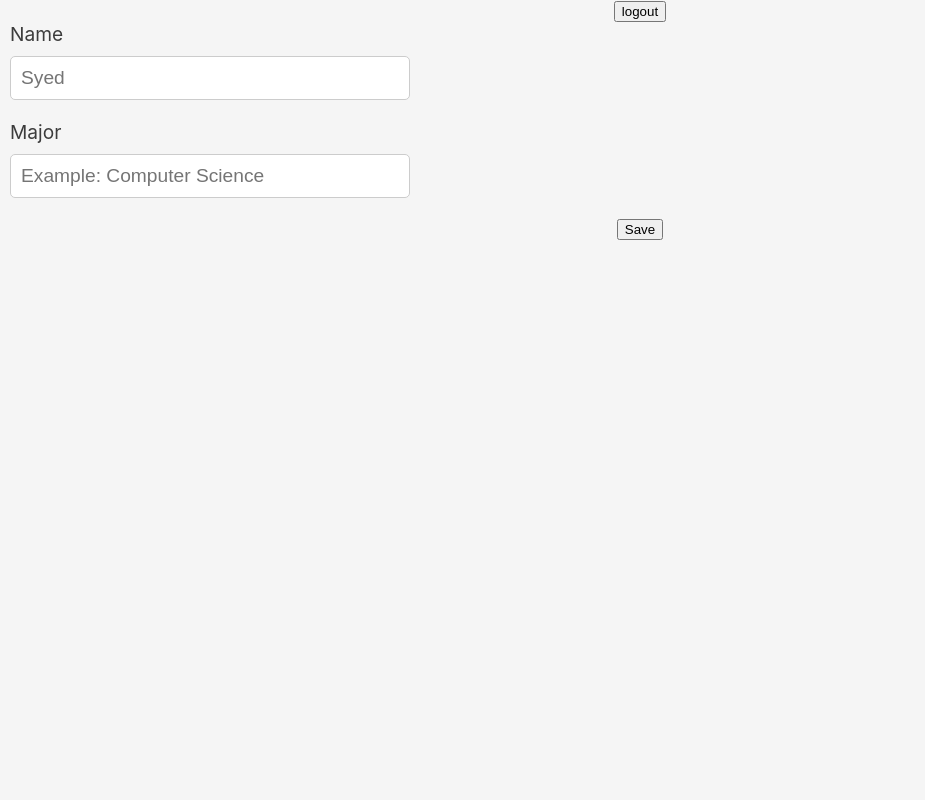
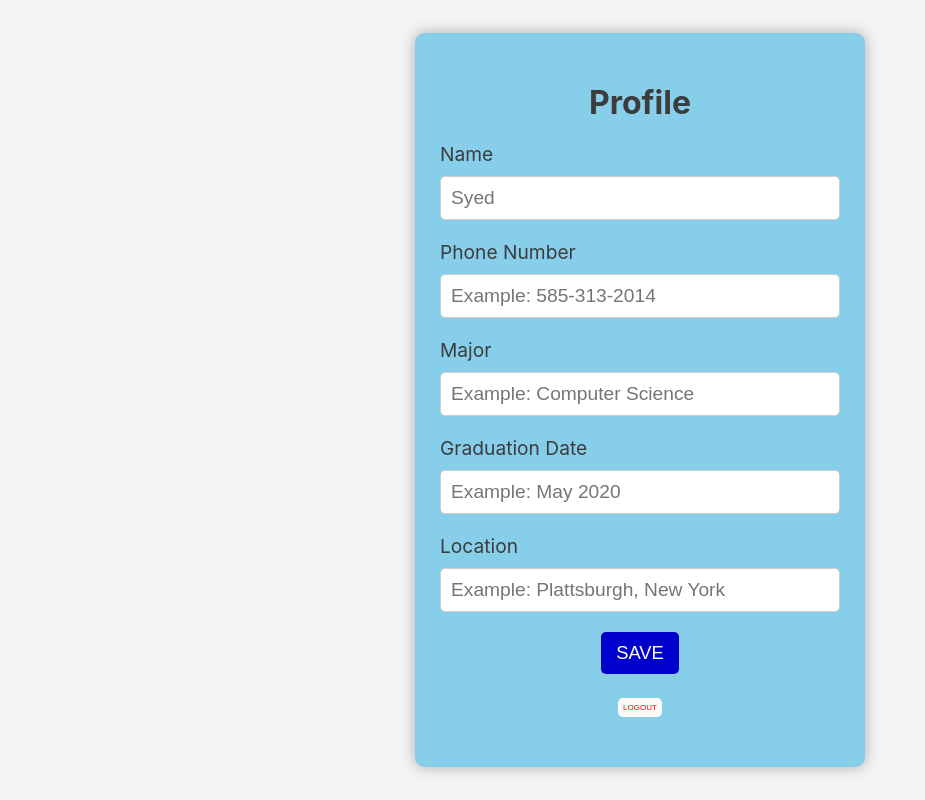
Before and after one commit to Syed-Naqvi/grad-n-go, a React (Create React App) app: page / in a window 1280 px wide. Shown: the whole page, without its empty margins (0-925 px from the left). Built offline with nearby package versions, Linux system fonts and the light colour scheme; no server answers; sample sign-in values are in the browser's storage.

Commit message:
profile information and styling

```diff
--- a/src/components/HomePage/index.jsx
+++ b/src/components/HomePage/index.jsx
@@ -4,11 +4,15 @@ import { Redirect } from "react-router-dom";
 import { logout } from "../../firebase/auth";
 import firebase, { db } from "../../firebase/firebase";
 import InputBlock from "../InputBlock";
+import "./styles.css";
 
 const HomePage = () => {
 	const [loginAction, setLoginAction] = useState(<></>);
 	const [name, setName] = useState("");
+	const [phoneNumber, setPhoneNumber] = useState("");
 	const [major, setMajor] = useState("");
+	const [graduationDate, setGraduationDate] = useState("");
+	const [location, setLocation] = useState("");
 
 	const updateLoginStatus = () => {
 		firebase.auth().onAuthStateChanged(user => {
@@ -23,16 +27,11 @@ const HomePage = () => {
 	}, []);
 
 	return (
-		<div>
-			{loginAction}
-			<button
-				onClick={() => {
-					logout();
-					updateLoginStatus();
-				}}
-			>
-				logout
-			</button>
+		<div className="profile-component">
+		<div className="profile-sub-component">
+		<div className="profile-title">Profile</div>
+
+
 			<InputBlock
 				label={"Name"}
 				id="name"
@@ -42,6 +41,14 @@ const HomePage = () => {
 				placeholder={"Syed"}
 			/>
 			<InputBlock
+				label={"Phone Number"}
+				id="phonenumber"
+				type="text"
+				value={phoneNumber}
+				onChange={setPhoneNumber}
+				placeholder={"Example: 585-313-2014"}
+			/>
+			<InputBlock
 				label={"Major"}
 				id="major"
 				type="text"
@@ -49,7 +56,24 @@ const HomePage = () => {
 				onChange={setMajor}
 				placeholder={"Example: Computer Science"}
 			/>
+			<InputBlock
+				label={"Graduation Date"}
+				id="graduation"
+				type="text"
+				value={graduationDate}
+				onChange={setGraduationDate}
+				placeholder={"Example: May 2020"}
+			/>
+			<InputBlock
+				label={"Location"}
+				id="location"
+				type="text"
+				value={location}
+				onChange={setLocation}
+				placeholder={"Example: Plattsburgh, New York"}
+			/>
 			<button
+				className = "save"
 				onClick={() => {
 					firebase.auth().onAuthStateChanged(user => {
 						db.collection("Profile")
@@ -64,7 +88,21 @@ const HomePage = () => {
 			>
 				Save
 			</button>
+			<div>
+				{loginAction}
+				<button
+					className = "logout"
+					onClick={() => {
+						logout();
+						updateLoginStatus();
+					}}
+				>
+					logout
+				</button>
 		</div>
+		</div>
+		</div>
+
 	);
 };
 
--- /dev/null
+++ b/src/components/HomePage/styles.css
@@ -0,0 +1,42 @@
+.profile-component {
+  margin: auto;
+  width: 450px;
+  min-height: 100vh;
+  display: flex;
+  flex-direction: column;
+  justify-content: center;
+}
+
+.profile-sub-component {
+  background-color: #87CEEB;
+  padding: 50px 15px;
+  border-radius: 10px;
+  box-shadow: 0px 0px 14px 1px rgba(138,138,138,0.61);
+}
+
+.profile-title {
+  font-weight: bold;
+  font-size: 2.0em;
+  margin-bottom: 20px;
+}
+
+.save {
+  font-size: 1.15em;
+  text-transform: uppercase;
+  padding: 10px 15px;
+  background-color: #0000CD;
+  color: #ffffff;
+  border: none;
+  border-radius: 5px;
+  margin-bottom: 20px;
+}
+
+.logout {
+  font-size: .5em;
+  text-transform: uppercase;
+  padding: 5px 5px;
+  background-color: #fffafa;
+  color: #FF0000;
+  border: none;
+  border-radius: 5px;
+}
```
